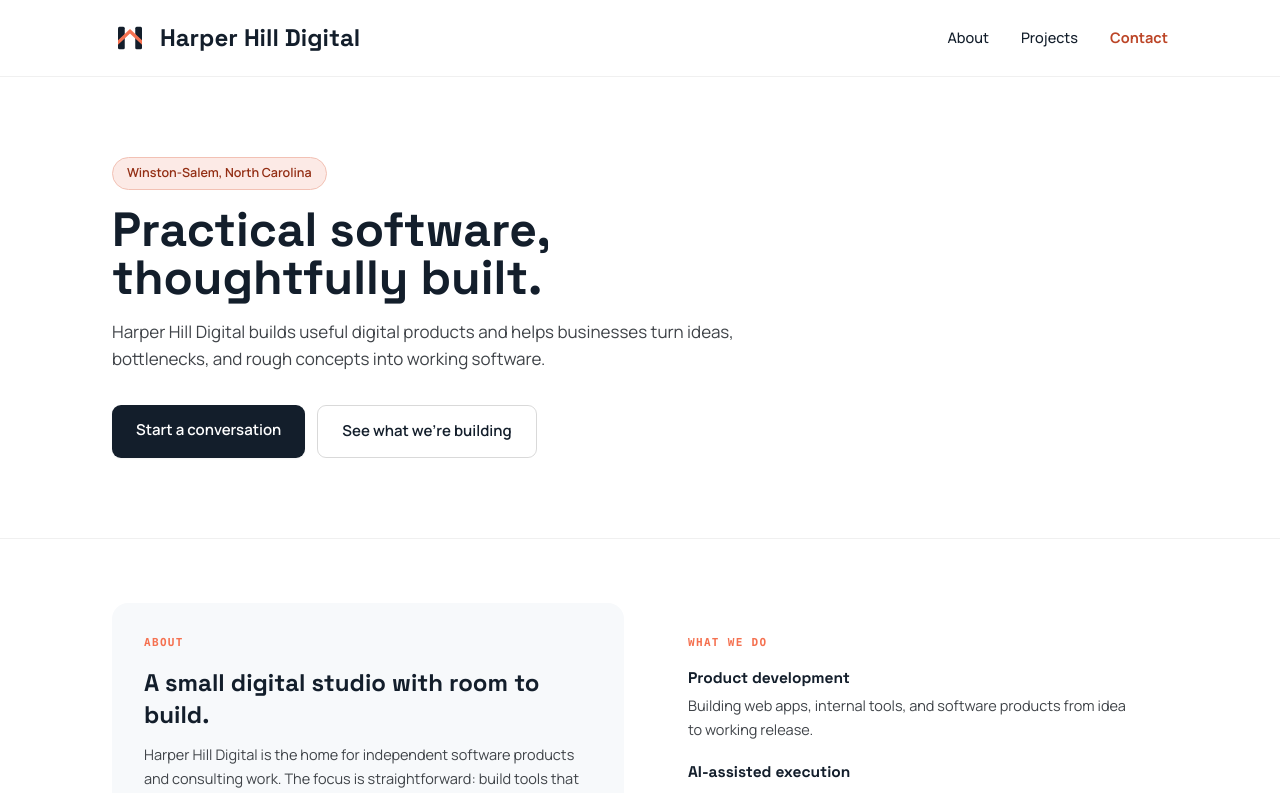
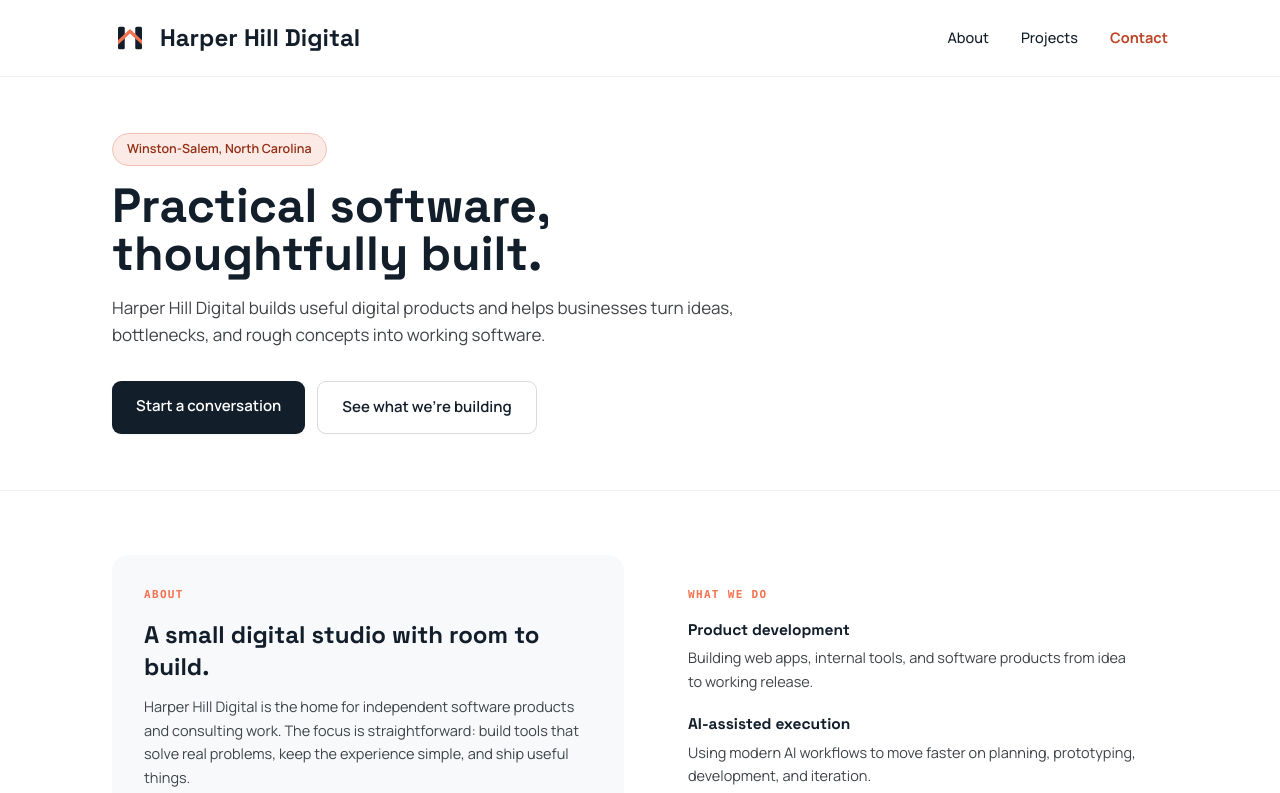
Before and after one commit to gmhurley/harper-hill-digital, a React (Vite) app: page / in a window 1280 px wide. Shown: the top 793 px of the page. Built offline with nearby package versions, Linux system fonts and the light colour scheme.

Commit message:
Tighten desktop hero padding too
Previous passes only reduced mobile (py-6); md:py-20 was left at its
original value. Cut it to md:py-14 since wide view was flagged as
still too spacious.

```diff
--- a/src/App.jsx
+++ b/src/App.jsx
@@ -18,7 +18,7 @@ export default function App() {
       </header>
 
       <section className="border-b border-black/[0.06]">
-        <div className="mx-auto max-w-6xl px-6 py-6 md:py-20 md:px-10 lg:px-12">
+        <div className="mx-auto max-w-6xl px-6 py-6 md:py-14 md:px-10 lg:px-12">
           <div className="max-w-3xl">
             <span className="mb-4 inline-flex items-center rounded-full border border-coral-border bg-coral-tint px-3.5 py-1.5 text-[12.5px] font-semibold text-coral-dark">
               Winston-Salem, North Carolina
```
